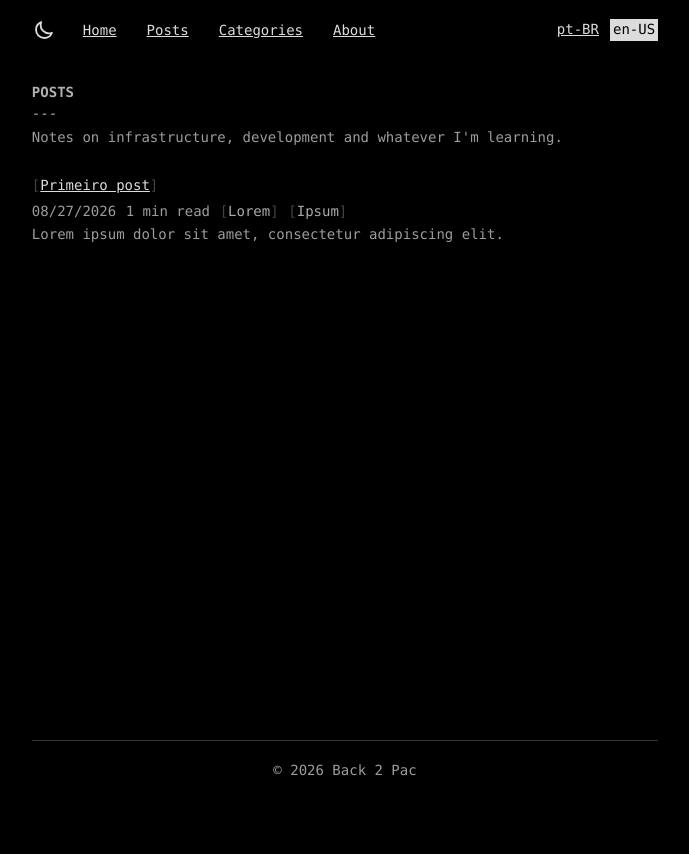
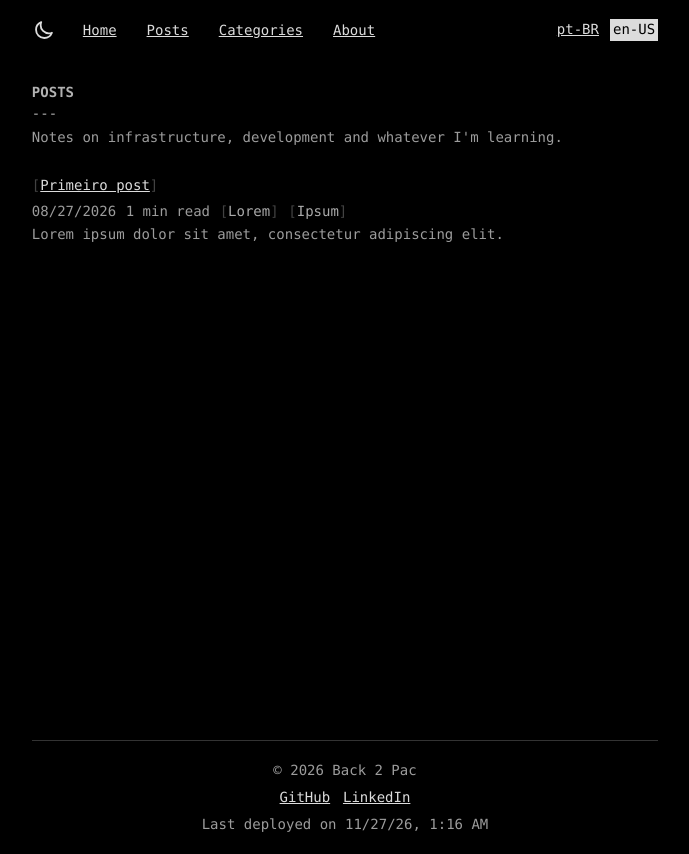
Before and after one commit to wtfpac/back2pac, a Next.js app: page /en/posts in a window 1280 px wide. Shown: the whole page, without its empty margins (295-984 px from the left). Before the commit the page ends 800 px from the top, so only its background shows below. Built offline with nearby package versions, Linux system fonts and the light colour scheme; a web font is replaced by a local one.

Commit message:
adicionado deploy time, back to top e infos no footer

```diff
--- a/next.config.mjs
+++ b/next.config.mjs
@@ -1,5 +1,10 @@
 /** @type {import('next').NextConfig} */
 const nextConfig = {
+  // avaliado uma vez, no build: vira o horario do ultimo deploy no rodape
+  env: {
+    BUILD_TIME: new Date().toISOString(),
+  },
+
   async rewrites() {
     return [{ source: '/admin', destination: '/admin/index.html' }];
   },
--- a/src/app/[lang]/layout.js
+++ b/src/app/[lang]/layout.js
@@ -3,8 +3,27 @@ import '@fontsource/commit-mono/400.css';
 import '@fontsource/commit-mono/700.css';
 import './../globals.css';
 import Header from '@/components/Header';
+import BackToTop from '@/components/BackToTop';
 import { getDictionary } from '@/dictionaries';
 import { getSettings } from '@/lib/content';
+
+const LOCALES = { pt: 'pt-BR', en: 'en-US' };
+
+// formata o horario do build no fuso de foz do iguacu, para todo
+// visitante ver a mesma hora independente de onde esteja
+function formatBuildTime(lang) {
+  const raw = process.env.BUILD_TIME;
+  if (!raw) return null;
+
+  const date = new Date(raw);
+  if (Number.isNaN(date.getTime())) return null;
+
+  return new Intl.DateTimeFormat(LOCALES[lang] ?? LOCALES.pt, {
+    dateStyle: 'short',
+    timeStyle: 'short',
+    timeZone: 'America/Sao_Paulo',
+  }).format(date);
+}
 
 export function generateStaticParams() {
   return [{ lang: 'pt' }, { lang: 'en' }];
@@ -38,17 +57,37 @@ export async function generateMetadata({ params }) {
 export default async function RootLayout({ children, params }) {
   const { lang } = await params;
   const dict = await getDictionary(lang);
+  const buildTime = formatBuildTime(lang);
 
   return (
-    // sem data-theme aqui: o atributo e escrito so pelo ThemeToggle.
+    // sem data-theme aqui o atributo e escrito so pelo ThemeToggle
     // se ficasse no jsx, o react o reverteria a cada navegacao
     <html lang={lang} suppressHydrationWarning>
       <body>
         <Header lang={lang} dict={dict} />
+
         <div className="container">{children}</div>
+
         <footer className="site-footer">
           <p>© 2026 Back 2 Pac</p>
+
+          <ul className="footer-links">
+            <li>
+              <a href={dict.contact.github} target="_blank" rel="noopener noreferrer">
+                GitHub
+              </a>
+            </li>
+            <li>
+              <a href={dict.contact.linkedin} target="_blank" rel="noopener noreferrer">
+                LinkedIn
+              </a>
+            </li>
+          </ul>
+
+          {buildTime && <p>{dict.content.lastDeploy} {buildTime}</p>}
         </footer>
+
+        <BackToTop label={dict.content.backToTop} />
         <Analytics />
       </body>
     </html>
--- a/src/app/globals.css
+++ b/src/app/globals.css
@@ -587,3 +587,45 @@ a.tag:hover {
   border: 1px solid var(--border);
   text-decoration: none;
 }
+
+/* rodape */
+.footer-links {
+  display: flex;
+  justify-content: center;
+  gap: 0.8rem;
+  list-style: none;
+  padding: 0;
+  margin: 0.2rem 0;
+}
+
+/* seta de voltar ao topo */
+.top-link {
+  position: fixed;
+  bottom: 40px;
+  right: 30px;
+  z-index: 99;
+  display: flex;
+  align-items: center;
+  justify-content: center;
+  width: 42px;
+  height: 42px;
+  padding: 0;
+  font: inherit;
+  color: var(--tint);
+  background: var(--bg);
+  border: 1px solid var(--border);
+  cursor: pointer;
+  opacity: 0;
+  visibility: hidden;
+  transition: opacity 0.2s ease, visibility 0.2s ease;
+}
+
+.top-link[data-visible="true"] {
+  opacity: 1;
+  visibility: visible;
+}
+
+.top-link:hover {
+  color: var(--link-hover-fg);
+  background: var(--link-hover-bg);
+}
--- /dev/null
+++ b/src/components/BackToTop.js
@@ -0,0 +1,29 @@
+'use client';
+
+import { useEffect, useState } from 'react';
+
+export default function BackToTop({ label }) {
+  const [visible, setVisible] = useState(false);
+
+  useEffect(() => {
+    // passive avisa o navegador que nao vamos bloquear a rolagem,
+    // o que evita travadas em celular
+    const onScroll = () => setVisible(window.scrollY > 400);
+    onScroll();
+    window.addEventListener('scroll', onScroll, { passive: true });
+    return () => window.removeEventListener('scroll', onScroll);
+  }, []);
+
+  return (
+    <button
+      type="button"
+      className="top-link"
+      data-visible={visible}
+      aria-label={label}
+      // a rolagem sai suave sozinha por causa do scroll-behavior no html
+      onClick={() => window.scrollTo({ top: 0 })}
+    >
+      ↑
+    </button>
+  );
+}
--- a/src/dictionaries/en.json
+++ b/src/dictionaries/en.json
@@ -35,7 +35,9 @@
     "readingTime": "min read",
     "words": "words",
     "searchPlaceholder": "Type to search...",
-    "noResults": "No results found."
+    "noResults": "No results found.",
+    "lastDeploy": "Last deployed on",
+    "backToTop": "Back to top"
   },
   "about": {
     "text": "I work with IT infrastructure and web development. Day to day I handle virtualization, monitoring and automation in a corporate environment, and in personal projects I build applications with Next.js, React and TypeScript. I hold a degree in Systems Analysis and Development, am currently studying Software Engineering at Uniamérica, and am Red Hat certified in Linux system administration."
--- a/src/dictionaries/pt.json
+++ b/src/dictionaries/pt.json
@@ -35,7 +35,9 @@
     "readingTime": "min de leitura",
     "words": "palavras",
     "searchPlaceholder": "Digite para buscar...",
-    "noResults": "Nenhum resultado encontrado."
+    "noResults": "Nenhum resultado encontrado.",
+    "lastDeploy": "Último deploy em",
+    "backToTop": "Voltar ao topo"
   },
   "about": {
     "text": "Trabalho com infraestrutura de TI e desenvolvimento web. No dia a dia lido com virtualização, monitoramento e automação em ambiente corporativo, e nos projetos pessoais construo aplicações com Next.js, React e TypeScript. Formado em Análise e Desenvolvimento de Sistemas e cursando Engenharia de Software na Uniamérica, com certificações Red Hat em administração de sistemas Linux."
```
